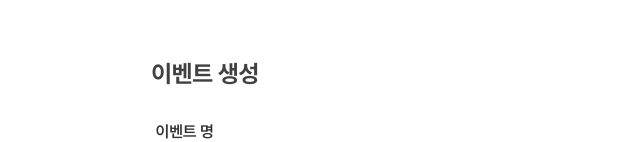
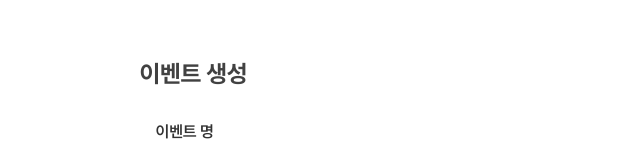
Before and after one commit to ryuni-dev/meezzle, a Next.js app in the folder meezzle-front/: page /create in a window 1280 px wide. Shown: the top 142 px of the page, without its empty margins (322-962 px from the left). Built offline with nearby package versions, Linux system fonts and the light colour scheme.

Commit message:
header CSS 수정

```diff
--- a/meezzle-front/components/event/CreateElement/Header.tsx
+++ b/meezzle-front/components/event/CreateElement/Header.tsx
@@ -8,7 +8,7 @@ const DivH1 = styled.div`
     height: 44px;
     align-items: center;
     margin-top: 44px;
-    padding-left: 6%;
+    // padding-left: 0%;
 
 `
 type Props = {
```
